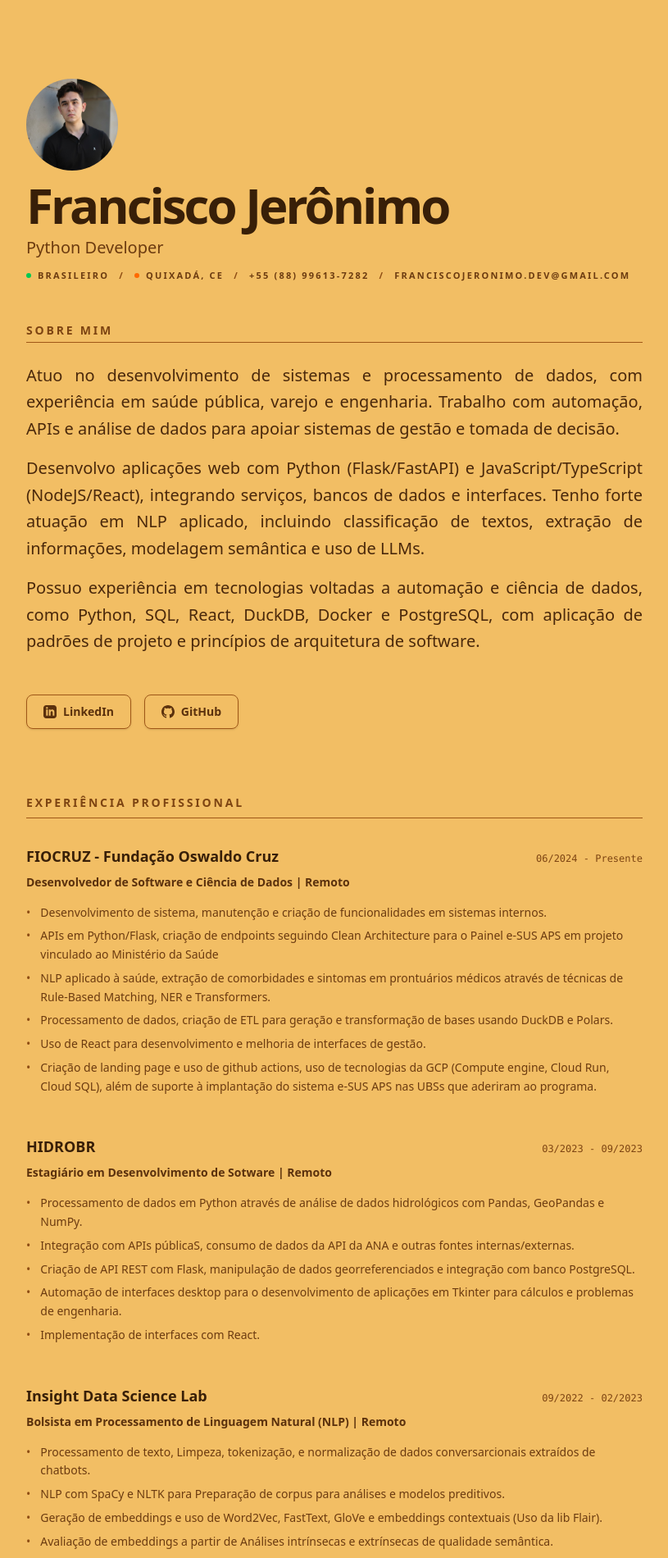
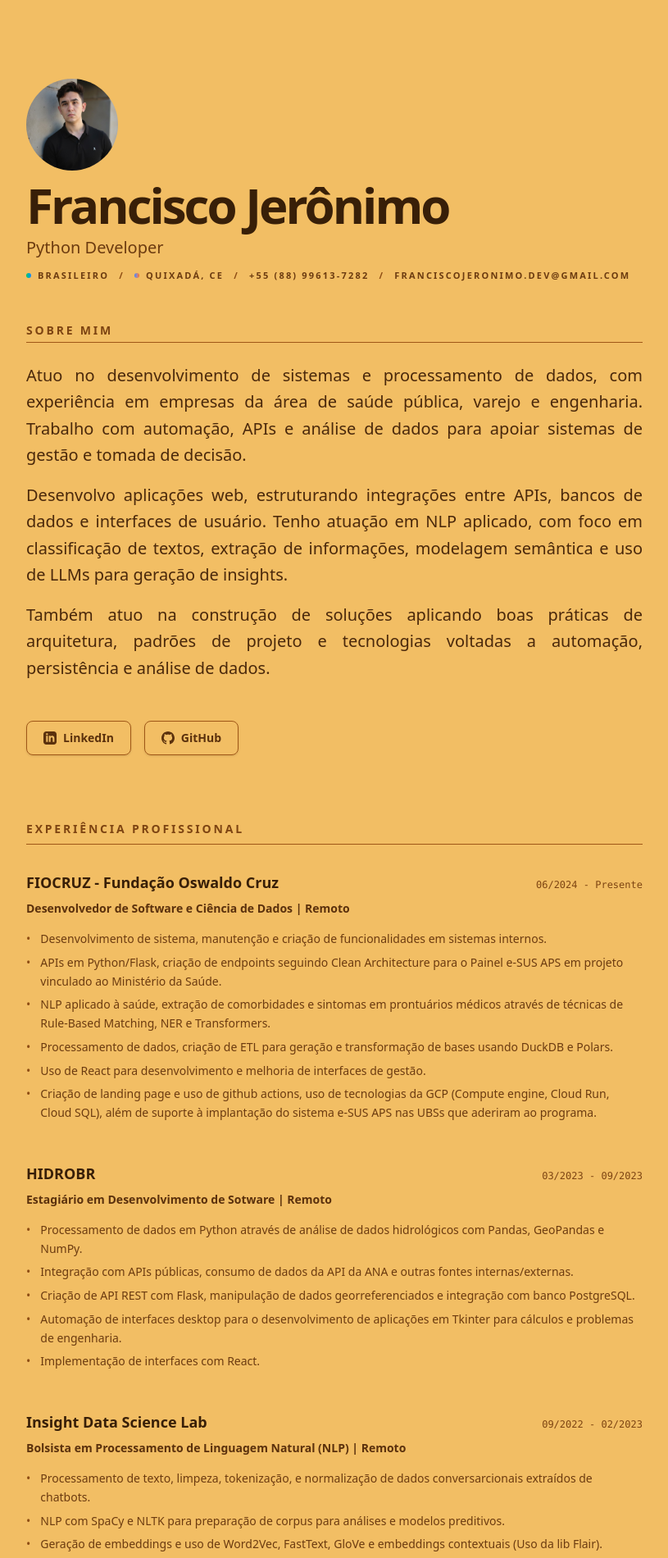
Before and after one commit to jeronimofjr/about-me, a React (Vite) app: page / in a window 1280 px wide. Shown: the top 1900 px of the page at 82% size, without its empty margins (232-1047 px from the left). Built offline with nearby package versions, Linux system fonts and the light colour scheme.

Commit message:
chore: atualização das descrições

```diff
--- a/src/components/layout/Header.tsx
+++ b/src/components/layout/Header.tsx
@@ -33,12 +33,12 @@ const Header = () => {
                     </div>
                     <div className="flex flex-wrap items-center gap-3 text-[11px] text-[#6c3b10]  font-bold uppercase tracking-[0.2em]">
                         <span className="flex items-center gap-2">
-                            <span className="w-1.5 h-1.5 rounded-full bg-green-500" aria-hidden />
+                            <span className="w-1.5 h-1.5 rounded-full  bg-linear-to-r from-green-500 to-blue-500" aria-hidden />
                             {myself["pt-BR"].header.nationality}
                         </span>
                         <span className="text-[#8e4d14] ">/</span>
                         <span className="flex items-center gap-2">
-                            <span className="w-1.5 h-1.5 rounded-full bg-orange-500" aria-hidden />
+                            <span className="w-1.5 h-1.5 rounded-full bg-linear-to-r from-blue-500 to-orange-500" aria-hidden />
                             {myself["pt-BR"].header.location}
                         </span>
                         <span className="text-[#8e4d14] ">/</span>
--- a/src/config/constants.ts
+++ b/src/config/constants.ts
@@ -39,9 +39,9 @@ export const myself = {
             email: 'franciscojeronimo.dev@gmail.com',
         },
         about: {
-            description: ['Atuo no desenvolvimento de sistemas e processamento de dados, com experiência em saúde pública, varejo e engenharia. Trabalho com automação, APIs e análise de dados para apoiar sistemas de gestão e tomada de decisão.',
-                'Desenvolvo aplicações web com Python (Flask/FastAPI) e JavaScript/TypeScript (NodeJS/React), integrando serviços, bancos de dados e interfaces. Tenho forte atuação em NLP aplicado, incluindo classificação de textos, extração de informações, modelagem semântica e uso de LLMs.',
-                'Possuo experiência em tecnologias voltadas a automação e ciência de dados, como Python, SQL, React, DuckDB, Docker e PostgreSQL, com aplicação de padrões de projeto e princípios de arquitetura de software.'],
+            description: ['Atuo no desenvolvimento de sistemas e processamento de dados, com experiência em empresas da área de saúde pública, varejo e engenharia. Trabalho com automação, APIs e análise de dados para apoiar sistemas de gestão e tomada de decisão.',
+                'Desenvolvo aplicações web, estruturando integrações entre APIs, bancos de dados e interfaces de usuário. Tenho atuação em NLP aplicado, com foco em classificação de textos, extração de informações, modelagem semântica e uso de LLMs para geração de insights.',
+                'Também atuo na construção de soluções aplicando boas práticas de arquitetura, padrões de projeto e tecnologias voltadas a automação, persistência e análise de dados.'],
             media: {
                 linkendin: 'https://www.linkedin.com/in/franciscojeronimojr/',
                 github: 'https://github.com/jeronimofjr'
@@ -68,7 +68,7 @@ export const myself = {
         projects: [
             {
                 id: '0',
-                title: 'News Ner br',
+                title: 'News NER BR',
                 url: 'https://github.com/jeronimofjr/news-ner-br',
                 tagline: 'Extração de Entidades Nomeadas (NER) a partir de notícias econômicas brasileiras',
                 description: 'Este projeto implementa uma pipeline de Processamento de Linguagem Natural (NLP) para extração e análise de Entidades Nomeadas (NER) a partir de notícias brasileiras coletadas automaticamente via feeds RSS. O foco principal é analisar notícias do tema Economia, identificando quais Pessoas e Organizações aparecem com maior frequência no noticiário recente, utilizando dados reais e não estruturados.',
@@ -83,7 +83,7 @@ export const myself = {
                 title: 'Desafio API E-SUS',
                 url: 'https://github.com/jeronimofjr/api-esus',
                 tagline: 'API REST para Acesso a Dados de Saúde.',
-                description: 'Desenvolvimento de uma API REST para acesso estruturado a dados de atendimentos de saúde, originalmente exportados de um sistema de terceiros em formato CSV. O objetivo é disponibilizar esses dados de forma segura, padronizada e eficiente para consumo por equipes de Ciência de Dados e outros sistemas corporativos.',
+                description: 'Desenvolvimento de uma API REST para acesso estruturado a dados de atendimentos de saúde, originalmente exportados de um sistema de terceiros em formato CSV. O objetivo é disponibilizar esses dados de forma padronizada e eficiente para consumo por equipes de Ciência de Dados.',
                 bullets: [
                     'Uso de arquitetura em camadas (Controllers -> Services -> Repositories) em Python/Flask.',
                     'Validação de dados com Marshmallow.',
@@ -115,7 +115,7 @@ export const myself = {
                 period: '06/2024 - Presente',
                 bullets: [
                     'Desenvolvimento de sistema, manutenção e criação de funcionalidades em sistemas internos.',
-                    'APIs em Python/Flask, criação de endpoints seguindo Clean Architecture para o Painel e-SUS APS em projeto vinculado ao Ministério da Saúde',
+                    'APIs em Python/Flask, criação de endpoints seguindo Clean Architecture para o Painel e-SUS APS em projeto vinculado ao Ministério da Saúde.',
                     'NLP aplicado à saúde, extração de comorbidades e sintomas em prontuários médicos através de técnicas de Rule-Based Matching, NER e Transformers.',
                     'Processamento de dados, criação de ETL para geração e transformação de bases usando DuckDB e Polars.',
                     'Uso de React para desenvolvimento e melhoria de interfaces de gestão.',
@@ -129,7 +129,7 @@ export const myself = {
                 period: '03/2023 - 09/2023',
                 bullets: [
                     'Processamento de dados em Python através de análise de dados hidrológicos com Pandas, GeoPandas e NumPy.',
-                    'Integração com APIs públicaS, consumo de dados da API da ANA e outras fontes internas/externas.',
+                    'Integração com APIs públicas, consumo de dados da API da ANA e outras fontes internas/externas.',
                     'Criação de API REST com Flask, manipulação de dados georreferenciados e integração com banco PostgreSQL.',
                     'Automação de interfaces desktop para o desenvolvimento de aplicações em Tkinter para cálculos e problemas de engenharia.',
                     'Implementação de interfaces com React.'
@@ -141,12 +141,12 @@ export const myself = {
                 role: 'Bolsista em Processamento de Linguagem Natural (NLP)',
                 period: '09/2022 - 02/2023',
                 bullets: [
-                    'Processamento de texto, Limpeza, tokenização,  e normalização de dados conversarcionais extraídos de chatbots.',
-                    'NLP com SpaCy e NLTK para Preparação de corpus para análises e modelos preditivos.',
+                    'Processamento de texto, limpeza, tokenização,  e normalização de dados conversarcionais extraídos de chatbots.',
+                    'NLP com SpaCy e NLTK para preparação de corpus para análises e modelos preditivos.',
                     'Geração de embeddings e uso de Word2Vec, FastText, GloVe e embeddings contextuais (Uso da lib Flair).',
-                    'Avaliação de embeddings a partir de Análises intrínsecas e extrínsecas de qualidade semântica.',
+                    'Avaliação de embeddings a partir de análises intrínsecas e extrínsecas,  para aferir qualidade semântica.',
                     'Visualização de dados, projeção de embeddings e clusters em gráficos 2D.',
-                    'Deep Learning para dados  textuais,  aplicação de modelos de classificação com LSTM, BiLSTM e redes densas com Keras.'
+                    'Deep Learning para dados textuais,  aplicação de modelos de classificação com LSTM, BiLSTM e redes densas com Keras.'
                 ]
             },
             {
@@ -170,8 +170,8 @@ export const myself = {
             degree: 'Ciência da Computação',
             date: '',
             languages: [
-                { name: 'Portugues', level: 'Nativo' },
-                { name: 'Ingles', level: 'Básico' }
+                { name: 'Português', level: 'Nativo' },
+                { name: 'Inglês', level: 'Básico' }
             ]
         },
         footer: {
```
